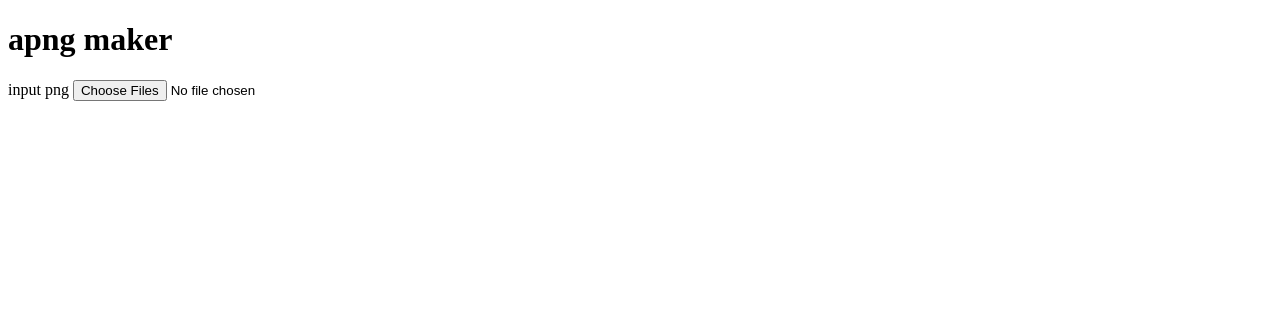
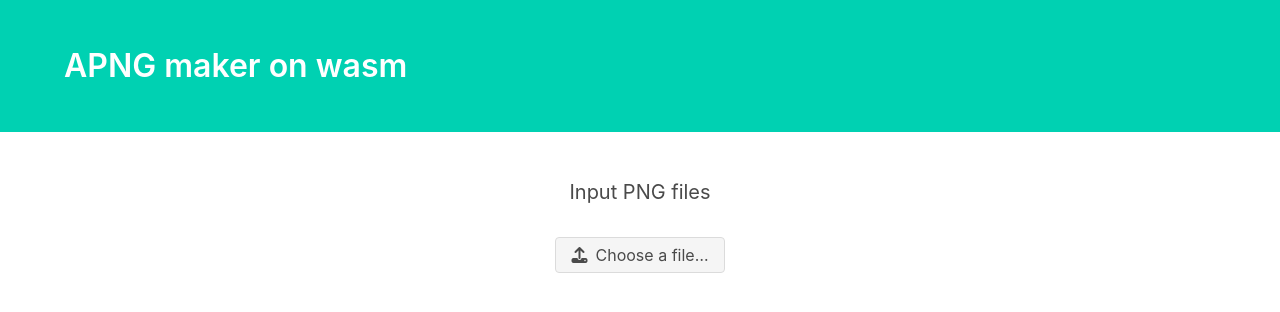
Before and after one commit to poccariswet/apng-maker-wasm, a website built with webpack: page front/index.html in a window 1280 px wide. Built offline with nearby package versions, Linux system fonts and the light colour scheme.

Commit message:
[ADD] layout and design

```diff
--- a/front/index.html
+++ b/front/index.html
@@ -3,14 +3,47 @@
   <head>
     <meta charset="utf-8">
     <title>apng maker</title>
+    <link rel="stylesheet" href="https://cdnjs.cloudflare.com/ajax/libs/bulma/0.7.2/css/bulma.css">
+    <link rel="stylesheet" href="https://maxcdn.bootstrapcdn.com/font-awesome/6.6.3/css/font-awesome.min.css">
   </head>
   <body>
     <script src="./bootstrap.js"></script>
-    <h1> apng maker </h1>
+    <div class="apng-app">
+      <section class="hero is-primary">
+        <div class="hero-body">
+          <div class="container">
+            <h1 class="title">
+              APNG maker on wasm
+            </h1>
+          </div>
+        </div>
+      </section>
 
-    <div class="nes-field">
-      <label>input png</label>
-      <input type="file" multiple id="file_input" accept="image/png">
+      <div class="level-item has-text-centered" style="margin-top: 3em;">
+        <p class="subtitle">Input PNG files</p>
+      </div>
+
+      <div class="level-item has-text-centered" style="margin-top: 1em;">
+        <div style="text-align:center; margin-top: 1em;">
+          <div class="file">
+            <label class="file-label">
+              <input class="file-input" multiple id="file_input" type="file" accept="image/png">
+              <span class="file-cta">
+                <span class="file-icon">
+                  <i class="fas fa-upload"></i>
+                </span>
+                <span class="file-label">
+                  Choose a file…
+                </span>
+              </span>
+            </label>
+          </div>
+        </div>
+      </div>
+
+    </div>
+    <div style="text-align:center; margin-top: 3em;">
+      <img style="-webkit-user-select: none;margin: auto;" id="apng">
     </div>
   </body>
 </html>
```
